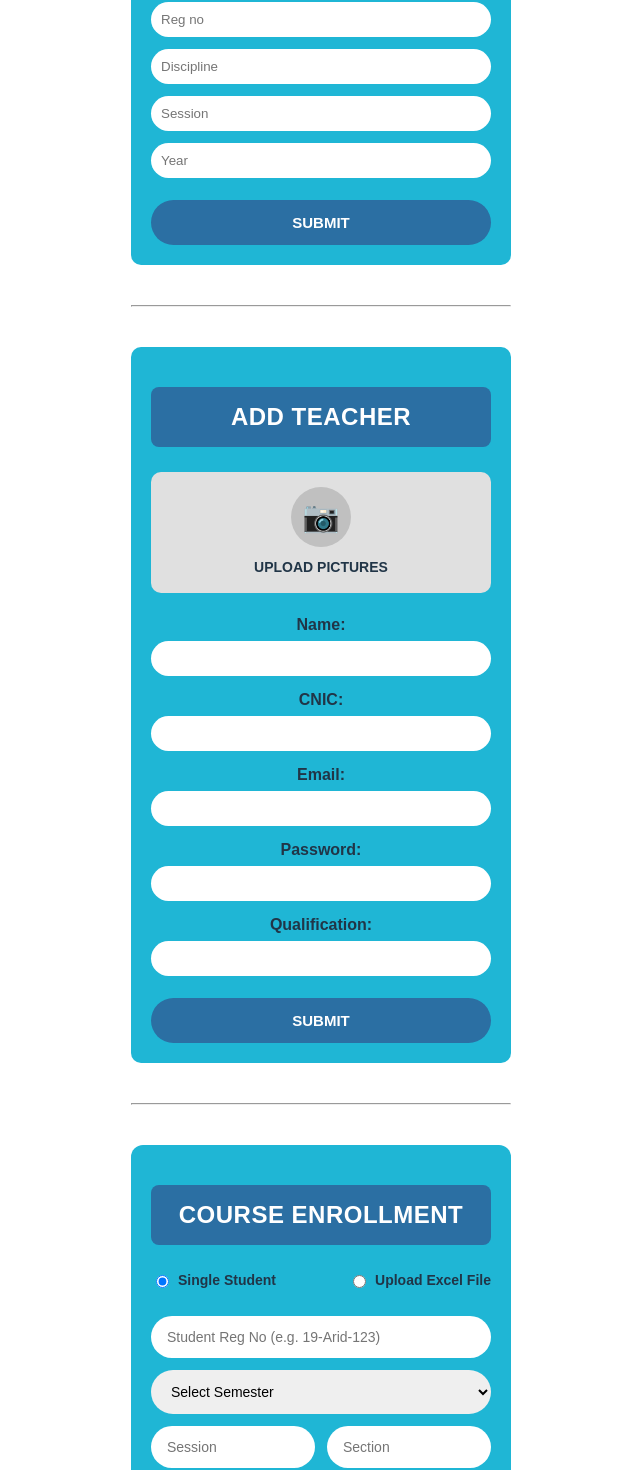
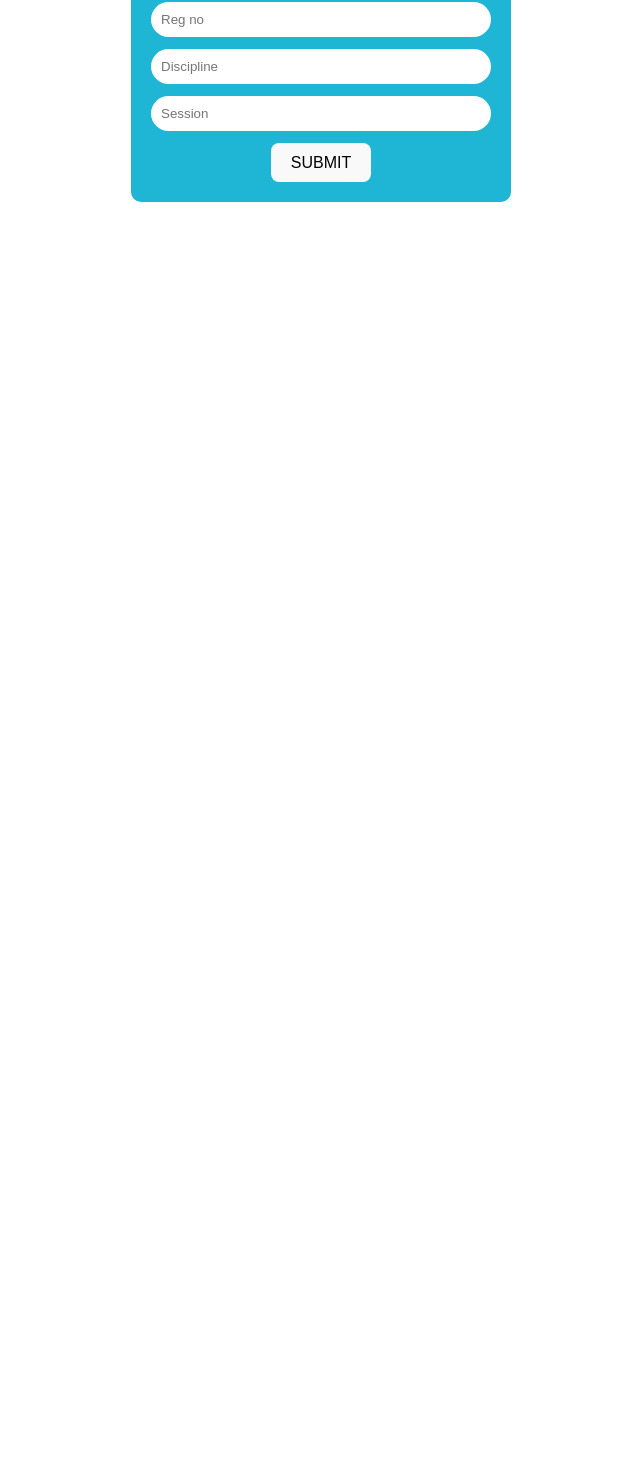
Before and after one commit to naseerrao012-spec/meye-pro, a React (Vite) app: page / in a window 1280 px wide. Shown: the part 548-2018 px from the top of the page, without its empty margins (319-959 px from the left). After the commit the page ends 822 px from the top, so only its background shows below. Built offline with nearby package versions, Linux system fonts and the light colour scheme.

Commit message:
add student integrates

```diff
--- a/package.json
+++ b/package.json
@@ -10,6 +10,7 @@
     "preview": "vite preview"
   },
   "dependencies": {
+    "axios": "^1.13.3",
     "react": "^19.2.0",
     "react-dom": "^19.2.0"
   },
--- a/src/App.jsx
+++ b/src/App.jsx
@@ -11,10 +11,10 @@ function App() {
 
     <div>
       <AddStudent />
-      <hr />
+      {/* <hr />
       <AddTeacher />
       <hr />
-      <Enrollment />
+      <Enrollment /> */}
     </div>
 
 
--- a/src/pages/datacell/AddStudent.jsx
+++ b/src/pages/datacell/AddStudent.jsx
@@ -1,4 +1,127 @@
+// import React, { useState } from "react";
+// import "./AddStudent.css";
+
+// function AddStudent() {
+//   const [studentData, setStudentData] = useState({
+//     name: "",
+//     regNo: "",
+//     discipline: "",
+//     session: "",
+//     year: "",
+//     frontPic1: null,
+//     frontPic2: null,
+//     leftPic: null,
+//     rightPic: null,
+//   });
+
+//   const handleChange = (e) => {
+//     setStudentData({
+//       ...studentData,
+//       [e.target.name]: e.target.value,
+//     });
+//   };
+
+//   const handleImageChange = (e) => {
+//     setStudentData({
+//       ...studentData,
+//       [e.target.name]: e.target.files[0],
+//     });
+//   };
+
+//   const handleSubmit = (e) => {
+//     e.preventDefault();
+//     console.log("Student Data:", studentData);
+//     alert("Student Added Successfully");
+//   };
+
+//   return (
+//     <div className="add-student-container">
+//       <h2 className="title">ADD STUDENT</h2>
+
+//       <p className="upload-title">UPLOAD PICTURES</p>
+
+//       <div className="image-grid">
+//         <label className="image-box">
+//           <input type="file" name="frontPic1" onChange={handleImageChange} hidden />
+//           <span>📷</span>
+//           <p>Front pic 1</p>
+//         </label>
+
+//         <label className="image-box">
+//           <input type="file" name="frontPic2" onChange={handleImageChange} hidden />
+//           <span>📷</span>
+//           <p>Front pic 2</p>
+//         </label>
+
+//         <label className="image-box">
+//           <input type="file" name="leftPic" onChange={handleImageChange} hidden />
+//           <span>📷</span>
+//           <p>Left side pic</p>
+//         </label>
+
+//         <label className="image-box">
+//           <input type="file" name="rightPic" onChange={handleImageChange} hidden />
+//           <span>📷</span>
+//           <p>Right side pic</p>
+//         </label>
+//       </div>
+
+//       <form onSubmit={handleSubmit} className="student-form">
+//         <input
+//           type="text"
+//           name="name"
+//           placeholder="Name"
+//           value={studentData.name}
+//           onChange={handleChange}
+//           required
+//         />
+
+//         <input
+//           type="text"
+//           name="regNo"
+//           placeholder="Reg no"
+//           value={studentData.regNo}
+//           onChange={handleChange}
+//           required
+//         />
+
+//         <input
+//           type="text"
+//           name="discipline"
+//           placeholder="Discipline"
+//           value={studentData.discipline}
+//           onChange={handleChange}
+//         />
+
+//         <input
+//           type="text"
+//           name="session"
+//           placeholder="Session"
+//           value={studentData.session}
+//           onChange={handleChange}
+//         />
+
+//         <input
+//           type="text"
+//           name="year"
+//           placeholder="Year"
+//           value={studentData.year}
+//           onChange={handleChange}
+//         />
+
+//         <button type="submit" className="submit-btn">
+//           SUBMIT
+//         </button>
+//       </form>
+//     </div>
+//   );
+// }
+
+// export default AddStudent;
+
+
 import React, { useState } from "react";
+import axios from "axios"; // Axios import kiya
 import "./AddStudent.css";
 
 function AddStudent() {
@@ -7,12 +130,15 @@ function AddStudent() {
     regNo: "",
     discipline: "",
     session: "",
-    year: "",
+    year: "", // Backend me year as separate field nahi hai, par use rakha gaya hai
+    password: "123", // Default password ya aap input field add kar sakte hain
     frontPic1: null,
     frontPic2: null,
     leftPic: null,
     rightPic: null,
   });
+
+  const [loading, setLoading] = useState(false);
 
   const handleChange = (e) => {
     setStudentData({
@@ -28,91 +154,130 @@ function AddStudent() {
     });
   };
 
-  const handleSubmit = (e) => {
+  const handleSubmit = async (e) => {
     e.preventDefault();
-    console.log("Student Data:", studentData);
-    alert("Student Added Successfully");
+    setLoading(true);
+
+    const formData = new FormData();
+
+    // 1. Backend parameters ke exact spelling aur casing:
+    formData.append("Regno", studentData.regNo);
+    formData.append("name", studentData.name);
+    formData.append("Password", "123"); // 'P' capital as per backend
+    formData.append("discipline", studentData.discipline);
+    formData.append("session", studentData.session);
+
+    // 2. Images ko collect karein
+    const images = [
+      studentData.frontPic1,
+      studentData.frontPic2,
+      studentData.leftPic,
+      studentData.rightPic,
+    ];
+
+    // Check karein ke koi image missing to nahi
+    if (images.some(img => img === null)) {
+      alert("Error: Please upload all 4 pictures.");
+      setLoading(false);
+      return;
+    }
+
+    // 3. Backend expects 'student_pics' as a list
+    images.forEach((pic) => {
+      formData.append("student_pics", pic);
+    });
+
+    try {
+      const response = await axios.post("http://127.0.0.1:8000/datacell/AddStudent", formData, {
+        headers: {
+          "Content-Type": "multipart/form-data",
+        },
+      });
+
+      alert("Student Registered Successfully!");
+      console.log(response.data);
+    } catch (error) {
+      // Backend se aane wala specific error message pakadne ke liye:
+      const errorDetail = error.response?.data?.detail || "Registration failed";
+      alert("Error: " + errorDetail);
+      console.error("Backend Error:", error.response?.data);
+    } finally {
+      setLoading(false);
+    }
   };
 
   return (
     <div className="add-student-container">
       <h2 className="title">ADD STUDENT</h2>
 
-      <p className="upload-title">UPLOAD PICTURES</p>
+      {/* <p className="upload-title">UPLOAD PICTURES</p> */}
 
-      <div className="image-grid">
+      {/* <div className="image-grid">
         <label className="image-box">
           <input type="file" name="frontPic1" onChange={handleImageChange} hidden />
-          <span>📷</span>
+          <span>{studentData.frontPic1 ? "✅" : "📷"}</span>
           <p>Front pic 1</p>
         </label>
 
         <label className="image-box">
           <input type="file" name="frontPic2" onChange={handleImageChange} hidden />
-          <span>📷</span>
+          <span>{studentData.frontPic2 ? "✅" : "📷"}</span>
           <p>Front pic 2</p>
         </label>
 
         <label className="image-box">
           <input type="file" name="leftPic" onChange={handleImageChange} hidden />
-          <span>📷</span>
+          <span>{studentData.leftPic ? "✅" : "📷"}</span>
           <p>Left side pic</p>
         </label>
 
         <label className="image-box">
           <input type="file" name="rightPic" onChange={handleImageChange} hidden />
-          <span>📷</span>
+          <span>{studentData.rightPic ? "✅" : "📷"}</span>
           <p>Right side pic</p>
         </label>
-      </div>
+      </div> */}
 
       <form onSubmit={handleSubmit} className="student-form">
-        <input
-          type="text"
-          name="name"
-          placeholder="Name"
-          value={studentData.name}
-          onChange={handleChange}
-          required
-        />
 
-        <input
-          type="text"
-          name="regNo"
-          placeholder="Reg no"
-          value={studentData.regNo}
-          onChange={handleChange}
-          required
-        />
+  <p className="upload-title">UPLOAD PICTURES</p>
+  <div className="image-grid">
+    <label className="image-box">
+      <input type="file" name="frontPic1" onChange={handleImageChange} hidden />
+      <span>{studentData.frontPic1 ? "✅" : "📷"}</span>
+      <p>Front pic 1</p>
+    </label>
 
-        <input
-          type="text"
-          name="discipline"
-          placeholder="Discipline"
-          value={studentData.discipline}
-          onChange={handleChange}
-        />
+    <label className="image-box">
+      <input type="file" name="frontPic2" onChange={handleImageChange} hidden />
+      <span>{studentData.frontPic2 ? "✅" : "📷"}</span>
+      <p>Front pic 2</p>
+    </label>
 
-        <input
-          type="text"
-          name="session"
-          placeholder="Session"
-          value={studentData.session}
-          onChange={handleChange}
-        />
+    <label className="image-box">
+      <input type="file" name="leftPic" onChange={handleImageChange} hidden />
+      <span>{studentData.leftPic ? "✅" : "📷"}</span>
+      <p>Left side pic</p>
+    </label>
 
-        <input
-          type="text"
-          name="year"
-          placeholder="Year"
-          value={studentData.year}
-          onChange={handleChange}
-        />
+    <label className="image-box">
+      <input type="file" name="rightPic" onChange={handleImageChange} hidden />
+      <span>{studentData.rightPic ? "✅" : "📷"}</span>
+      <p>Right side pic</p>
+    </label>
+  </div>
 
-        <button type="submit" className="submit-btn">
-          SUBMIT
-        </button>
-      </form>
+  <input name="name" placeholder="Name" onChange={handleChange} required />
+  <input name="regNo" placeholder="Reg no" onChange={handleChange} required />
+  <input name="discipline" placeholder="Discipline" onChange={handleChange} required />
+  <input name="session" placeholder="Session" onChange={handleChange} required />
+
+  <button type="submit" disabled={loading}>
+    {loading ? "SAVING..." : "SUBMIT"}
+  </button>
+
+</form>
+
     </div>
   );
 }
```
Also changed, not shown: 1 other file (tests, documents, lock files or other folders).
